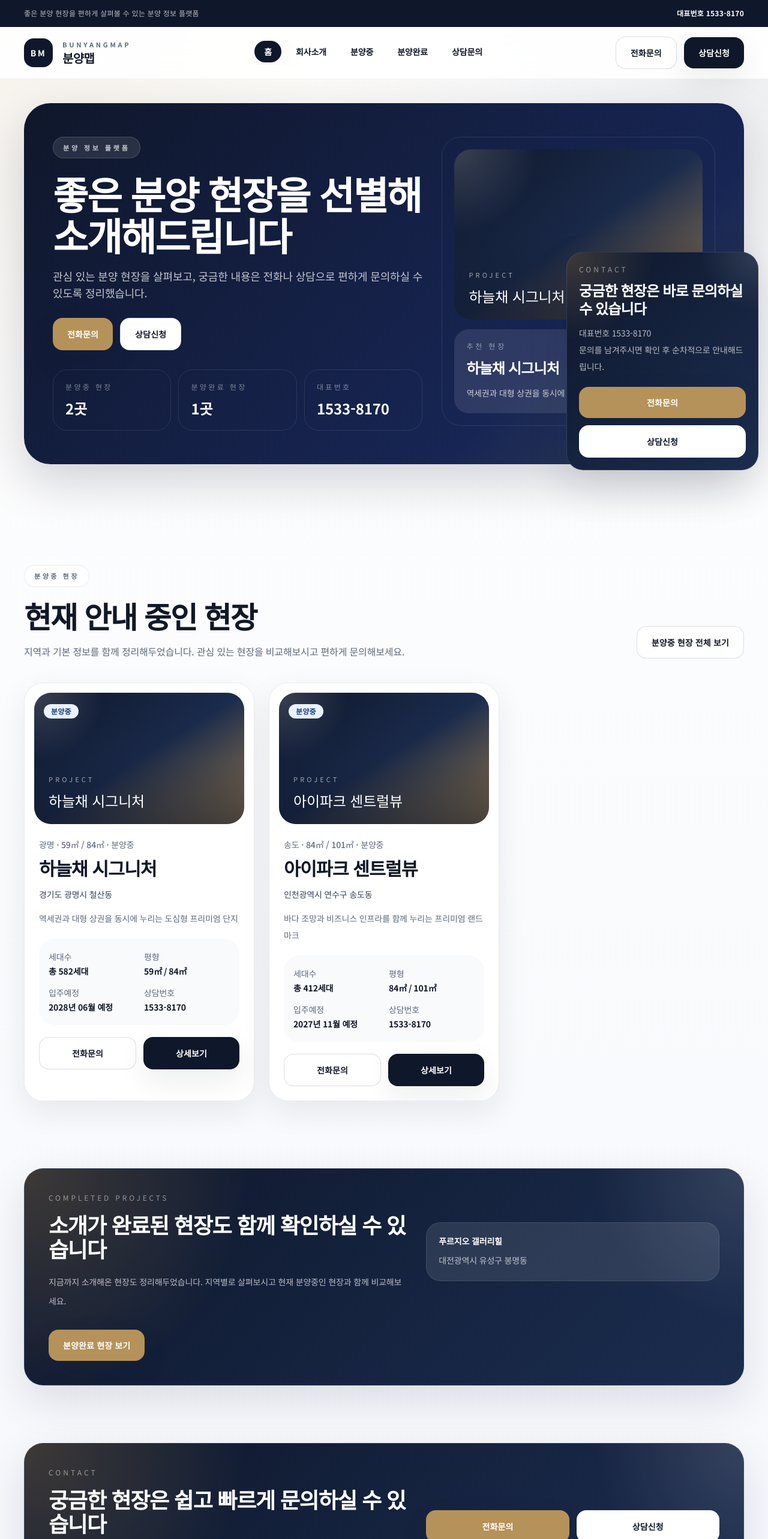
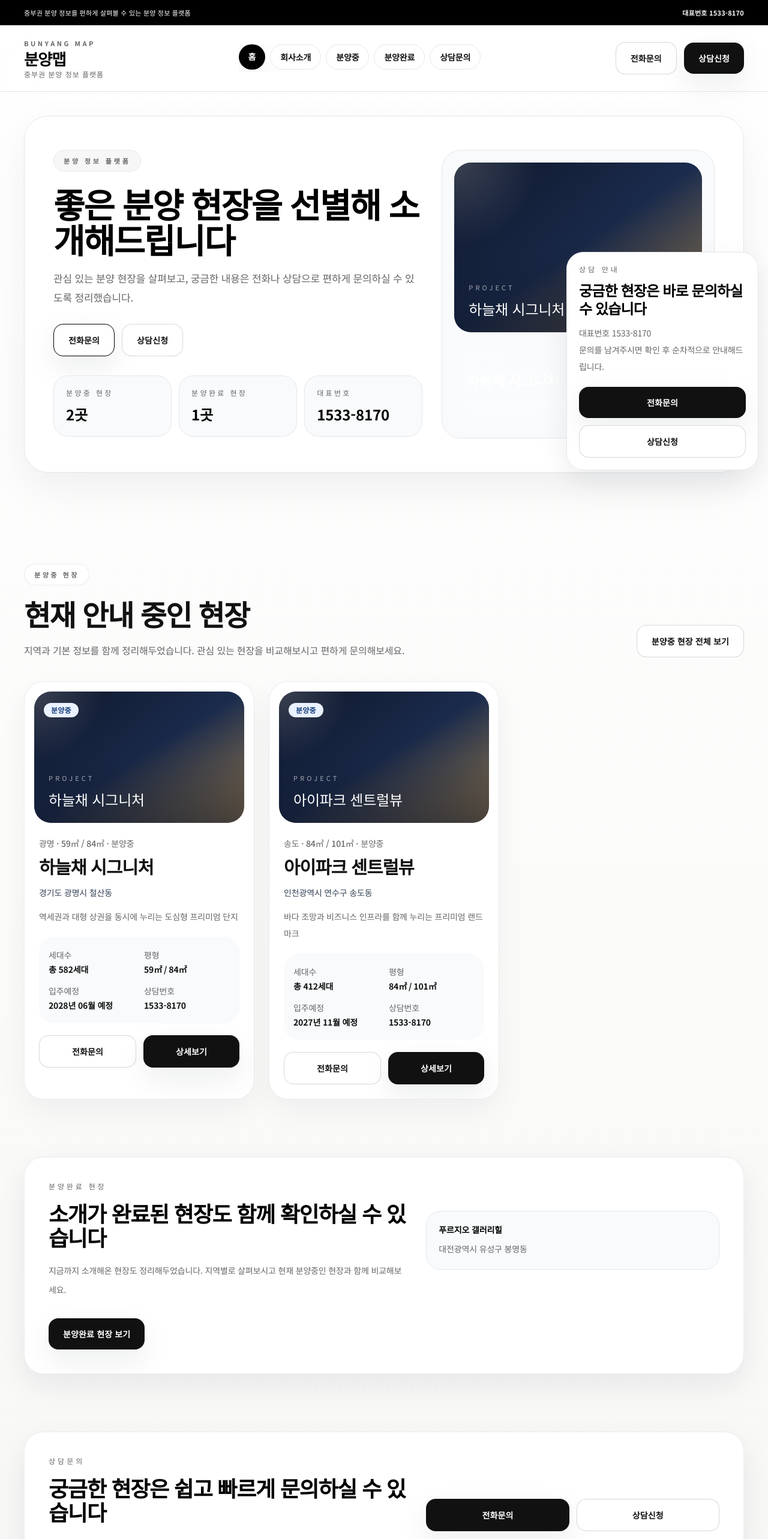
Before and after one commit to gj5x8v8xrv-a11y/qnsdid, a Next.js app: page / in a window 1280 px wide. Shown: the top 2566 px of the page at 60% size. Built offline with nearby package versions, Linux system fonts and the light colour scheme; no server answers.

Commit message:
Refine monochrome public site design

```diff
--- a/src/app/(site)/page.tsx
+++ b/src/app/(site)/page.tsx
@@ -82,12 +82,12 @@ export default async function HomePage() {
       </section>
 
       <section className="page-shell pb-24">
-        <div className="surface-dark overflow-hidden bg-hero-navy p-8 lg:p-10">
+        <div className="surface-panel overflow-hidden border border-black/8 bg-white p-8 lg:p-10">
           <div className="grid gap-8 lg:grid-cols-[1.1fr_0.9fr] lg:items-center">
             <div>
-              <p className="text-xs uppercase tracking-[0.32em] text-white/50">Completed Projects</p>
-              <h2 className="mt-4 text-4xl text-white">소개가 완료된 현장도 함께 확인하실 수 있습니다</h2>
-              <p className="mt-5 text-sm leading-8 text-white/70">
+              <p className="text-xs uppercase tracking-[0.32em] text-muted">분양완료 현장</p>
+              <h2 className="mt-4 text-4xl text-black">소개가 완료된 현장도 함께 확인하실 수 있습니다</h2>
+              <p className="mt-5 text-sm leading-8 text-muted">
                 지금까지 소개해온 현장도 정리해두었습니다. 지역별로 살펴보시고 현재 분양중인 현장과 함께 비교해보세요.
               </p>
             </div>
@@ -96,42 +96,42 @@ export default async function HomePage() {
               <div className="grid gap-4">
                 {completedProjects.slice(0, 2).map((project) => (
                   <div
-                    className="rounded-[1.5rem] border border-white/10 bg-white/10 px-5 py-5"
+                    className="rounded-[1.5rem] border border-black/8 bg-slate-50 px-5 py-5"
                     key={project.id}
                   >
-                    <p className="text-sm font-semibold text-white">{project.name}</p>
-                    <p className="mt-2 text-sm leading-7 text-white/70">{project.location}</p>
+                    <p className="text-sm font-semibold text-black">{project.name}</p>
+                    <p className="mt-2 text-sm leading-7 text-muted">{project.location}</p>
                   </div>
                 ))}
               </div>
             ) : (
-              <div className="rounded-[1.5rem] border border-white/10 bg-white/10 px-5 py-5 text-sm leading-8 text-white/70">
+              <div className="rounded-[1.5rem] border border-black/8 bg-slate-50 px-5 py-5 text-sm leading-8 text-muted">
                 아직 소개 완료 현장이 없습니다. 새로운 현장이 정리되면 이곳에서 함께 확인하실 수 있습니다.
               </div>
             )}
           </div>
 
-          <Link className="button-accent mt-8" href="/completed">
+          <Link className="button-primary mt-8" href="/completed">
             분양완료 현장 보기
           </Link>
         </div>
       </section>
 
       <section className="page-shell pb-24">
-        <div className="surface-dark overflow-hidden bg-hero-navy p-8 lg:p-10">
+        <div className="surface-panel overflow-hidden border border-black/8 bg-white p-8 lg:p-10">
           <div className="grid gap-8 lg:grid-cols-[1.1fr_0.9fr] lg:items-center">
             <div>
-              <p className="text-xs uppercase tracking-[0.34em] text-white/50">Contact</p>
-              <h2 className="mt-4 text-4xl text-white">궁금한 현장은 쉽고 빠르게 문의하실 수 있습니다</h2>
-              <p className="mt-5 max-w-2xl text-sm leading-8 text-white/70">
+              <p className="text-xs uppercase tracking-[0.34em] text-muted">상담문의</p>
+              <h2 className="mt-4 text-4xl text-black">궁금한 현장은 쉽고 빠르게 문의하실 수 있습니다</h2>
+              <p className="mt-5 max-w-2xl text-sm leading-8 text-muted">
                 대표번호와 상담신청, 방문예약 버튼을 함께 두어 필요한 방식으로 편하게 문의하실 수 있도록 구성했습니다.
               </p>
             </div>
             <div className="grid gap-3 sm:grid-cols-2">
-              <a className="button-accent" href={`tel:${site.companyPhone.replace(/[^+\d]/g, "")}`}>
+              <a className="button-primary" href={`tel:${site.companyPhone.replace(/[^+\d]/g, "")}`}>
                 전화문의
               </a>
-              <Link className="button-secondary !border-white/10 !bg-white !text-deep" href="/contact">
+              <Link className="button-secondary" href="/contact">
                 상담신청
               </Link>
             </div>
--- a/src/app/globals.css
+++ b/src/app/globals.css
@@ -3,17 +3,17 @@
 @tailwind utilities;
 
 :root {
-  --background: #f4f6fb;
-  --foreground: #111827;
-  --panel: rgba(255, 255, 255, 0.9);
+  --background: #f6f6f4;
+  --foreground: #111111;
+  --panel: rgba(255, 255, 255, 0.96);
   --panel-strong: #ffffff;
-  --muted: #5e697d;
-  --accent: #b59259;
-  --accent-strong: #957343;
-  --deep: #0f172a;
-  --deep-2: #15233f;
-  --line: rgba(15, 23, 42, 0.08);
-  --line-strong: rgba(15, 23, 42, 0.14);
+  --muted: #666666;
+  --accent: #161616;
+  --accent-strong: #000000;
+  --deep: #111111;
+  --deep-2: #222222;
+  --line: rgba(17, 17, 17, 0.08);
+  --line-strong: rgba(17, 17, 17, 0.16);
 }
 
 * {
@@ -28,10 +28,7 @@ body {
   margin: 0;
   min-height: 100vh;
   color: var(--foreground);
-  background:
-    radial-gradient(circle at 0% 0%, rgba(181, 146, 89, 0.12), transparent 25%),
-    radial-gradient(circle at 100% 0%, rgba(15, 23, 42, 0.08), transparent 22%),
-    linear-gradient(180deg, #ffffff 0%, #f4f6fb 100%);
+  background: linear-gradient(180deg, #ffffff 0%, #f6f6f4 100%);
   font-family: var(--font-body), sans-serif;
   letter-spacing: -0.01em;
   line-height: 1.65;
@@ -77,7 +74,7 @@ textarea {
   }
 
   .section-space {
-    @apply py-20 sm:py-24 lg:py-28;
+    @apply py-16 sm:py-20 lg:py-24;
   }
 
   .surface-panel {
@@ -97,15 +94,15 @@ textarea {
   }
 
   .section-title {
-    @apply text-[2rem] leading-[1.12] sm:text-[2.5rem] lg:text-[3.1rem];
+    @apply text-[1.8rem] leading-[1.16] sm:text-[2.35rem] lg:text-[3rem];
   }
 
   .body-copy {
-    @apply text-[15px] leading-8 text-muted sm:text-base;
+    @apply text-[14px] leading-7 text-muted sm:text-[15px] sm:leading-8 lg:text-base;
   }
 
   .button-base {
-    @apply inline-flex items-center justify-center rounded-2xl px-6 py-4 text-sm font-semibold tracking-[0.01em] transition duration-200;
+    @apply inline-flex min-h-[44px] items-center justify-center rounded-2xl px-5 py-3.5 text-sm font-semibold tracking-[0.01em] transition duration-200 sm:px-6 sm:py-4;
   }
 
   .button-primary {
@@ -113,16 +110,16 @@ textarea {
   }
 
   .button-accent {
-    @apply button-base bg-accent text-white shadow-soft hover:-translate-y-0.5 hover:bg-accent-strong;
+    @apply button-base border border-black bg-white text-foreground shadow-soft hover:-translate-y-0.5 hover:bg-slate-50;
   }
 
   .button-secondary {
-    @apply button-base border bg-white text-foreground hover:-translate-y-0.5 hover:bg-white;
+    @apply button-base border bg-white text-foreground hover:-translate-y-0.5 hover:bg-slate-50;
     border-color: var(--line-strong);
   }
 
   .button-secondary:hover {
-    border-color: rgba(15, 23, 42, 0.18);
+    border-color: rgba(17, 17, 17, 0.22);
   }
 
   .field-shell {
--- a/src/components/site/page-hero.tsx
+++ b/src/components/site/page-hero.tsx
@@ -22,16 +22,16 @@ export function PageHero({
 }) {
   return (
     <section className="page-shell pb-10 pt-8 sm:pb-14 sm:pt-10">
-      <div className="overflow-hidden rounded-[2.75rem] bg-[linear-gradient(135deg,#0f172a_0%,#172554_72%,#334155_100%)] px-6 py-8 text-white shadow-[0_30px_80px_rgba(15,23,42,0.18)] sm:px-10 sm:py-12 lg:px-12 lg:py-14">
+      <div className="overflow-hidden rounded-[2.5rem] border border-black/8 bg-white px-6 py-8 text-black shadow-[0_24px_70px_rgba(15,23,42,0.06)] sm:px-10 sm:py-12 lg:px-12 lg:py-14">
         <div className="grid gap-8 lg:grid-cols-[minmax(0,1.15fr)_minmax(320px,0.85fr)] lg:items-start">
           <div>
-            <p className="inline-flex rounded-full border border-white/15 bg-white/10 px-4 py-2 text-[11px] font-semibold uppercase tracking-[0.35em] text-white/75">
+            <p className="inline-flex rounded-full border border-black/8 bg-black/[0.03] px-4 py-2 text-[11px] font-semibold uppercase tracking-[0.35em] text-muted">
               {eyebrow}
             </p>
-            <h1 className="mt-6 text-[2.4rem] leading-[1.08] text-white sm:text-[3.2rem] lg:text-[4rem]">
+            <h1 className="mt-6 text-[2.05rem] leading-[1.04] text-black sm:text-[2.8rem] lg:text-[3.55rem]">
               {title}
             </h1>
-            <p className="mt-5 max-w-3xl text-base leading-8 text-white/75 sm:text-lg">
+            <p className="mt-5 max-w-3xl text-[15px] leading-8 text-muted sm:text-[17px]">
               {description}
             </p>
 
@@ -41,11 +41,11 @@ export function PageHero({
               <div className="mt-8 grid gap-3 sm:grid-cols-3">
                 {stats.map((stat) => (
                   <div
-                    className="rounded-[1.5rem] border border-white/10 bg-white/8 px-5 py-5"
+                    className="rounded-[1.5rem] border border-black/8 bg-slate-50 px-5 py-5"
                     key={`${stat.label}-${stat.value}`}
                   >
-                    <p className="text-xs uppercase tracking-[0.28em] text-white/45">{stat.label}</p>
-                    <p className="mt-3 text-2xl font-semibold text-white">{stat.value}</p>
+                    <p className="text-xs uppercase tracking-[0.28em] text-muted">{stat.label}</p>
+                    <p className="mt-3 text-2xl font-semibold text-black">{stat.value}</p>
                   </div>
                 ))}
               </div>
@@ -53,7 +53,7 @@ export function PageHero({
           </div>
 
           {visual ? (
-            <div className="rounded-[2rem] border border-white/10 bg-white/8 p-4 sm:p-5">{visual}</div>
+            <div className="rounded-[2rem] border border-black/8 bg-slate-50 p-4 sm:p-5">{visual}</div>
           ) : null}
         </div>
       </div>
--- a/src/components/site/project-card.tsx
+++ b/src/components/site/project-card.tsx
@@ -7,17 +7,17 @@ import { formatPhoneHref, getProjectAddressLine, getProjectCardMeta } from "@/li
 
 export function ProjectCard({ project }: { project: Project }) {
   return (
-    <article className="surface-panel overflow-hidden rounded-[2rem] bg-white shadow-soft transition duration-300 hover:-translate-y-1 hover:shadow-lift">
+    <article className="surface-panel overflow-hidden rounded-[2rem] border border-black/8 bg-white shadow-[0_18px_50px_rgba(15,23,42,0.05)] transition duration-300 hover:-translate-y-1 hover:shadow-[0_22px_55px_rgba(15,23,42,0.08)]">
       <div className="relative p-4 pb-0">
         <ProjectVisual imageUrl={project.coverImageUrl} title={project.name} />
         <div className="absolute left-8 top-8">
           <StatusBadge status={project.status} />
         </div>
       </div>
-      <div className="space-y-5 px-6 pb-6 pt-6">
+      <div className="space-y-5 px-5 pb-6 pt-6 sm:px-6">
         <div className="space-y-3">
           <p className="text-sm font-medium text-muted">{getProjectCardMeta(project)}</p>
-          <h3 className="text-[1.9rem] leading-[1.15]">{project.name}</h3>
+          <h3 className="text-[1.6rem] leading-[1.15] sm:text-[1.85rem]">{project.name}</h3>
           <p className="text-sm leading-7 text-slate-700">{getProjectAddressLine(project)}</p>
           <p className="text-sm leading-7 text-muted">{project.premiumSummary}</p>
         </div>
@@ -41,7 +41,7 @@ export function ProjectCard({ project }: { project: Project }) {
           </div>
         </dl>
 
-        <div className="flex gap-3">
+        <div className="flex flex-col gap-3 sm:flex-row">
           <a className="button-secondary flex-1" href={formatPhoneHref(project.contactPhone)}>
             전화문의
           </a>
--- a/src/components/site/site-footer.tsx
+++ b/src/components/site/site-footer.tsx
@@ -7,25 +7,25 @@ export function SiteFooter() {
   const site = getSiteConfig();
 
   return (
-    <footer className="mt-16 border-t border-white/10 bg-deep text-white lg:mt-24">
+    <footer className="mt-16 border-t border-black/8 bg-white text-black lg:mt-24">
       <div className="page-shell grid gap-10 py-14 lg:grid-cols-[1.2fr_0.8fr_0.8fr]">
         <div className="space-y-5">
-          <p className="text-[11px] uppercase tracking-[0.34em] text-white/50">BUNYANGMAP</p>
-          <h2 className="text-4xl">{site.companyName}</h2>
-          <p className="max-w-2xl text-sm leading-8 text-white/70">
+          <p className="text-[11px] uppercase tracking-[0.34em] text-muted">BUNYANG MAP</p>
+          <h2 className="text-4xl text-black">{site.companyName}</h2>
+          <p className="max-w-2xl text-sm leading-8 text-muted">
             관심 있는 분양 현장을 살펴보고, 궁금한 내용은 편하게 문의하실 수 있도록 구성했습니다.
           </p>
-          <div className="grid gap-2 text-sm text-white/75">
+          <div className="grid gap-2 text-sm text-muted">
             <p>대표번호 {site.companyPhone}</p>
             <p>이메일 {site.companyEmail}</p>
           </div>
         </div>
 
         <div>
-          <p className="text-sm font-semibold text-white">사이트맵</p>
+          <p className="text-sm font-semibold text-black">사이트맵</p>
           <div className="mt-4 grid gap-3">
             {SITE_NAV_ITEMS.map((item) => (
-              <Link className="text-sm text-white/70 transition hover:text-white" href={item.href} key={item.href}>
+              <Link className="text-sm text-muted transition hover:text-black" href={item.href} key={item.href}>
                 {item.label}
               </Link>
             ))}
@@ -33,29 +33,29 @@ export function SiteFooter() {
         </div>
 
         <div>
-          <p className="text-sm font-semibold text-white">문의 안내</p>
+          <p className="text-sm font-semibold text-black">문의 안내</p>
           <div className="mt-4 grid gap-3">
-            <Link className="text-sm text-white/70 transition hover:text-white" href="/contact">
+            <Link className="text-sm text-muted transition hover:text-black" href="/contact">
               상담문의
             </Link>
-            <Link className="text-sm text-white/70 transition hover:text-white" href="/privacy">
+            <Link className="text-sm text-muted transition hover:text-black" href="/privacy">
               개인정보처리방침
             </Link>
             <a
-              className="text-sm text-white/70 transition hover:text-white"
+              className="text-sm text-muted transition hover:text-black"
               href={`tel:${site.companyPhone.replace(/[^+\d]/g, "")}`}
             >
               전화문의
             </a>
-            <Link className="text-sm text-white/70 transition hover:text-white" href="/projects">
+            <Link className="text-sm text-muted transition hover:text-black" href="/projects">
               분양중 현장
             </Link>
           </div>
         </div>
       </div>
 
-      <div className="border-t border-white/10">
-        <div className="page-shell flex flex-col gap-2 py-5 text-xs text-white/50 sm:flex-row sm:items-center sm:justify-between">
+      <div className="border-t border-black/8">
+        <div className="page-shell flex flex-col gap-2 py-5 text-xs text-muted sm:flex-row sm:items-center sm:justify-between">
           <p>{site.companyName}. All rights reserved.</p>
           <p>좋은 분양 현장을 편하게 살펴볼 수 있는 분양 정보 플랫폼</p>
         </div>
--- a/src/components/site/site-header.tsx
+++ b/src/components/site/site-header.tsx
@@ -12,26 +12,28 @@ export function SiteHeader() {
   const phoneHref = `tel:${site.companyPhone.replace(/[^+\d]/g, "")}`;
 
   return (
-    <header className="sticky top-0 z-50 border-b border-black/5 bg-white/90 backdrop-blur-xl">
-      <div className="border-b border-black/5 bg-deep text-white">
-        <div className="page-shell flex min-h-[44px] items-center justify-between gap-4 text-xs tracking-[0.02em] text-white/70">
-          <p className="truncate">좋은 분양 현장을 편하게 살펴볼 수 있는 분양 정보 플랫폼</p>
+    <header className="sticky top-0 z-50 border-b border-black/10 bg-white/92 backdrop-blur-xl">
+      <div className="border-b border-black/6 bg-black text-white">
+        <div className="page-shell flex min-h-[42px] items-center justify-between gap-4 text-[11px] tracking-[0.02em] text-white/68">
+          <p className="truncate">중부권 분양 정보를 편하게 살펴볼 수 있는 분양 정보 플랫폼</p>
           <a className="hidden font-semibold text-white sm:block" href={phoneHref}>
             대표번호 {site.companyPhone}
           </a>
         </div>
       </div>
 
-      <div className="page-shell flex flex-col gap-4 py-4 lg:flex-row lg:items-center lg:justify-between">
-        <Link className="flex items-center gap-4" href="/">
-          <div className="flex h-12 w-12 items-center justify-center rounded-2xl bg-deep text-sm font-bold tracking-[0.18em] text-white">
-            BM
-          </div>
-          <div>
-            <p className="text-[11px] font-semibold uppercase tracking-[0.34em] text-muted">
-              Bunyangmap
+      <div className="page-shell flex flex-col gap-4 py-4 sm:py-5 lg:flex-row lg:items-center lg:justify-between">
+        <Link className="flex items-center gap-3 sm:gap-4" href="/">
+          <div className="space-y-1">
+            <p className="text-[11px] font-semibold uppercase tracking-[0.32em] text-muted">
+              BUNYANG MAP
             </p>
-            <p className="text-xl font-extrabold tracking-[-0.03em]">{site.companyName}</p>
+            <p className="text-[1.45rem] font-extrabold leading-none tracking-[-0.045em] text-black sm:text-[1.65rem]">
+              {site.companyName}
+            </p>
+            <p className="text-[11px] font-medium tracking-[0.08em] text-muted sm:text-xs">
+              중부권 분양 정보 플랫폼
+            </p>
           </div>
         </Link>
 
@@ -46,10 +48,10 @@ export function SiteHeader() {
 
             return (
               <Link
-                className={`whitespace-nowrap rounded-full px-4 py-2 text-sm font-semibold transition ${
+                className={`whitespace-nowrap rounded-full px-4 py-2.5 text-sm font-semibold transition ${
                   isActive
-                    ? "bg-deep text-white shadow-soft"
-                    : "bg-transparent text-foreground hover:bg-slate-100"
+                    ? "bg-black text-white shadow-soft"
+                    : "border border-black/8 bg-white text-foreground hover:bg-slate-50"
                 }`}
                 href={item.href}
                 key={item.href}
--- a/src/components/site/site-sticky-cta.tsx
+++ b/src/components/site/site-sticky-cta.tsx
@@ -11,26 +11,26 @@ export function SiteStickyCta() {
   return (
     <>
       <div className="fixed bottom-4 right-4 z-50 hidden w-[320px] lg:block">
-        <div className="surface-dark overflow-hidden rounded-[1.75rem] bg-hero-navy p-5">
-          <p className="text-xs uppercase tracking-[0.34em] text-white/50">Contact</p>
-          <h2 className="mt-3 text-2xl leading-tight">궁금한 현장은 바로 문의하실 수 있습니다</h2>
-          <p className="mt-3 text-sm leading-7 text-white/70">
+        <div className="overflow-hidden rounded-[1.75rem] border border-black/8 bg-white p-5 shadow-[0_18px_50px_rgba(15,23,42,0.08)]">
+          <p className="text-xs uppercase tracking-[0.34em] text-muted">상담 안내</p>
+          <h2 className="mt-3 text-2xl leading-tight text-black">궁금한 현장은 바로 문의하실 수 있습니다</h2>
+          <p className="mt-3 text-sm leading-7 text-muted">
             대표번호 {site.companyPhone}
             <br />
             문의를 남겨주시면 확인 후 순차적으로 안내해드립니다.
           </p>
           <div className="mt-5 grid gap-3">
-            <a className="button-accent w-full" href={phoneHref}>
+            <a className="button-primary w-full" href={phoneHref}>
               전화문의
             </a>
-            <Link className="button-secondary w-full !border-white/10 !bg-white !text-deep" href="/contact">
+            <Link className="button-secondary w-full" href="/contact">
               상담신청
             </Link>
           </div>
         </div>
       </div>
 
-      <div className="fixed inset-x-0 bottom-0 z-50 border-t border-black/5 bg-white/95 p-3 shadow-[0_-10px_30px_rgba(15,23,42,0.08)] backdrop-blur lg:hidden">
+      <div className="fixed inset-x-0 bottom-0 z-50 border-t border-black/8 bg-white/95 p-3 shadow-[0_-10px_30px_rgba(15,23,42,0.08)] backdrop-blur lg:hidden">
         <div className="page-shell flex gap-3 px-0">
           <a className="button-primary flex-1" href={phoneHref}>
             전화문의
```
